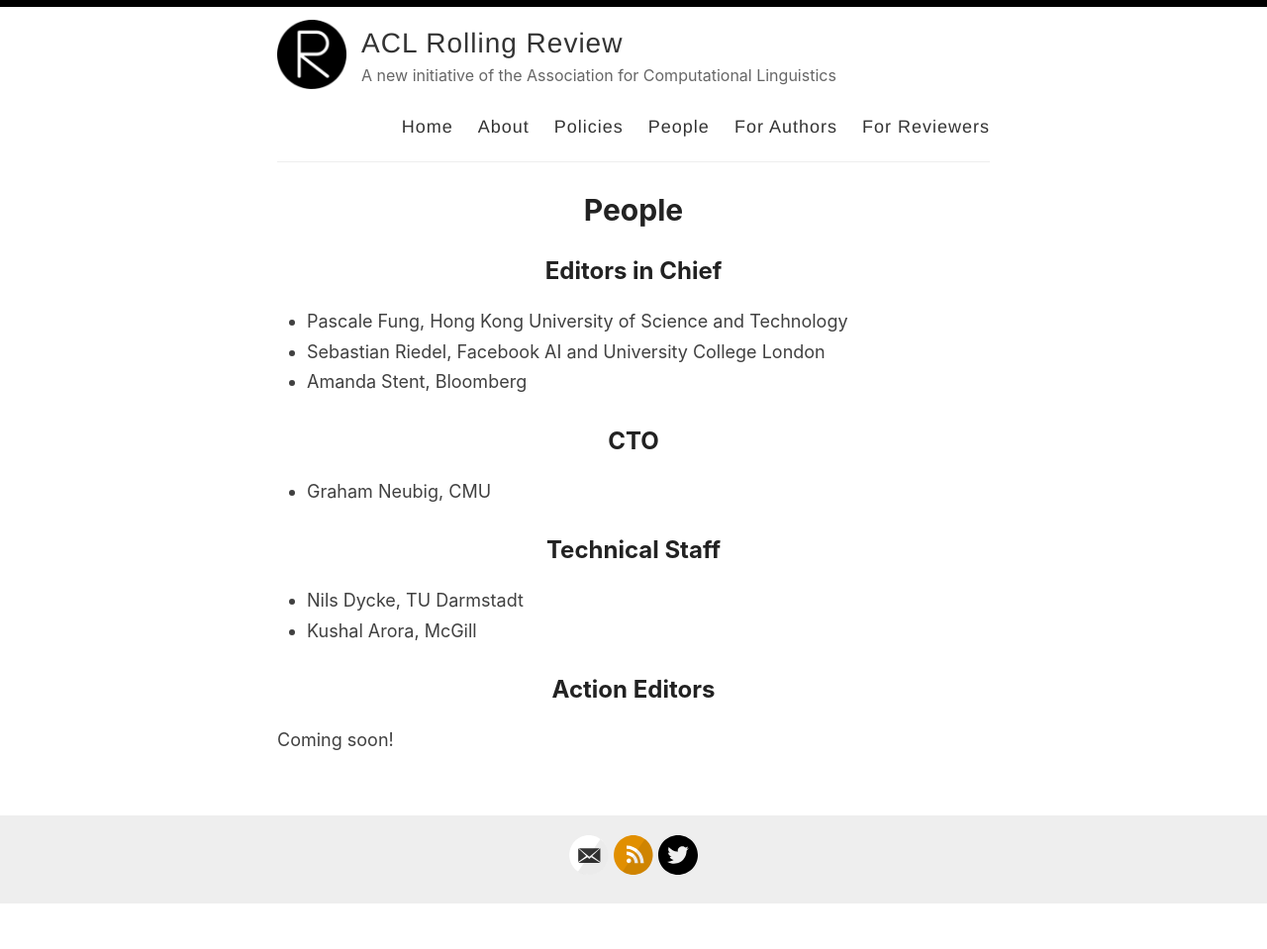
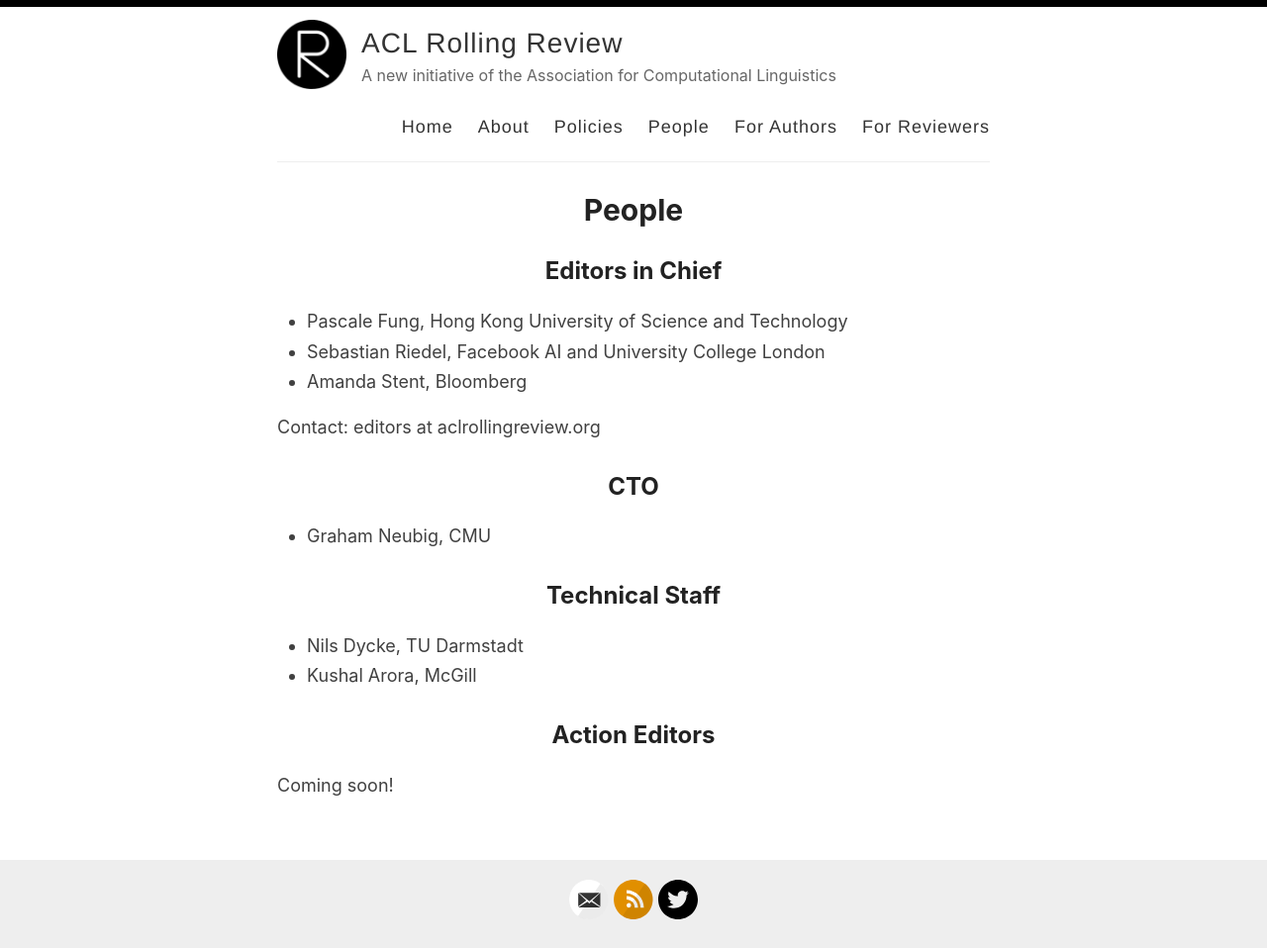
Before and after one commit to amitmerchant1990/reverie, a Jekyll site: the page built from people.md, in a window 1280 px wide. Shown: the whole page at 99% size. Built offline with Jekyll 4.4.1, drawn with Linux system fonts in a browser that asks for light colours; before the commit the page ends 913 px from its top, so only the background shows below that.

Commit message:
Update people.md

```diff
--- a/people.md
+++ b/people.md
@@ -9,6 +9,8 @@
 * Pascale Fung, Hong Kong University of Science and Technology
 * Sebastian Riedel, Facebook AI and University College London
 * Amanda Stent, Bloomberg
+
+Contact: editors at aclrollingreview.org
 
 ## CTO
 
```
